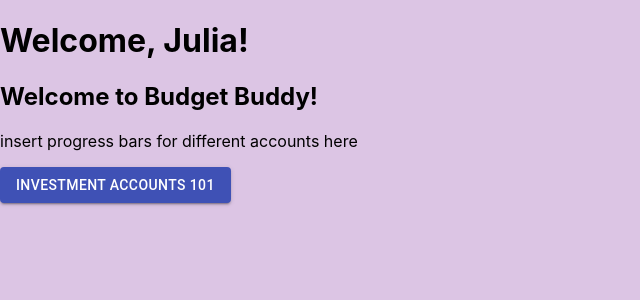
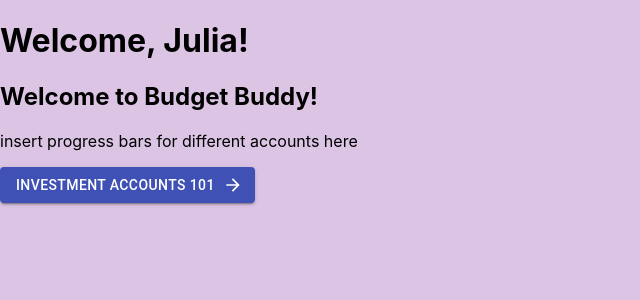
Before and after one commit to amithasound/budget-app, a React (Create React App) app in the folder react-copilot-test/budget-buddy/: page / in a window 1280 px wide. Shown: the top 300 px of the page, without its empty margins (0-640 px from the left). Built offline with nearby package versions, Linux system fonts and the light colour scheme.

Commit message:
material button

```diff
--- a/react-copilot-test/budget-buddy/src/App.js
+++ b/react-copilot-test/budget-buddy/src/App.js
@@ -7,6 +7,7 @@ import IRA from './IRA';
 import Roth401K from './Roth401K';
 import K401 from './K401';
 import Plans529 from './Plans529';
+
 
 
 
--- a/react-copilot-test/budget-buddy/src/Home.js
+++ b/react-copilot-test/budget-buddy/src/Home.js
@@ -4,6 +4,7 @@ import {Link} from 'react-router-dom';
 import InvestmentGoals from './InvestmentGoals';
 import './styles.css';
 import { Button } from '@material-ui/core';
+import ArrowForwardIcon from '@mui/icons-material/ArrowForward';
 
 const Home = () => {
     return (
@@ -15,9 +16,9 @@ const Home = () => {
 
             <main>
                 <p>insert progress bars for different accounts here</p>
-                  <Button component={Link} to="/investment-goals" variant="contained" color="primary">
-                                    Investment Accounts 101
-                                </Button>
+            <Button component={Link} to="/investment-goals" variant="contained" color="primary" endIcon={<ArrowForwardIcon />}>
+                Investment Accounts 101
+            </Button>
             </main>
 
             <footer>
```
